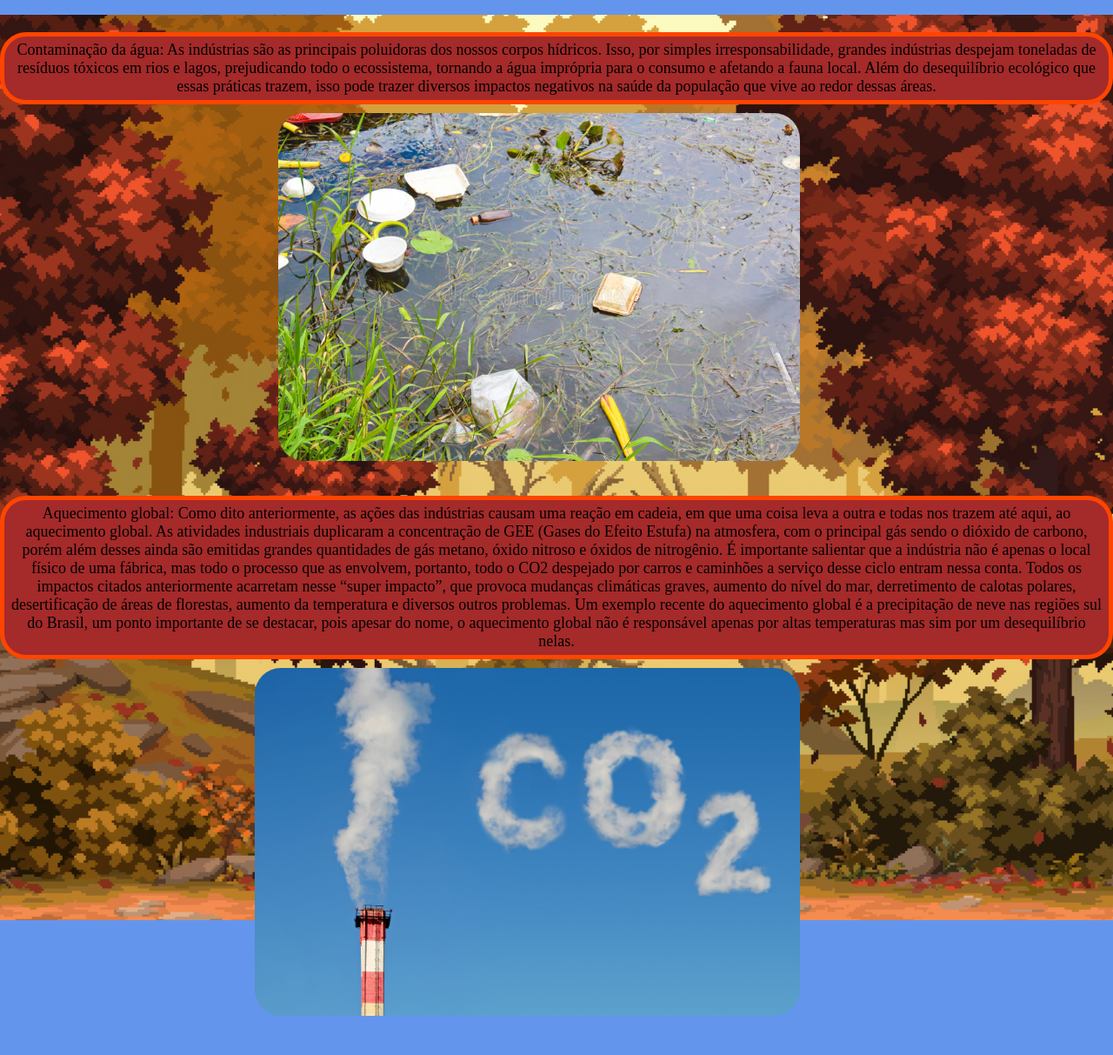
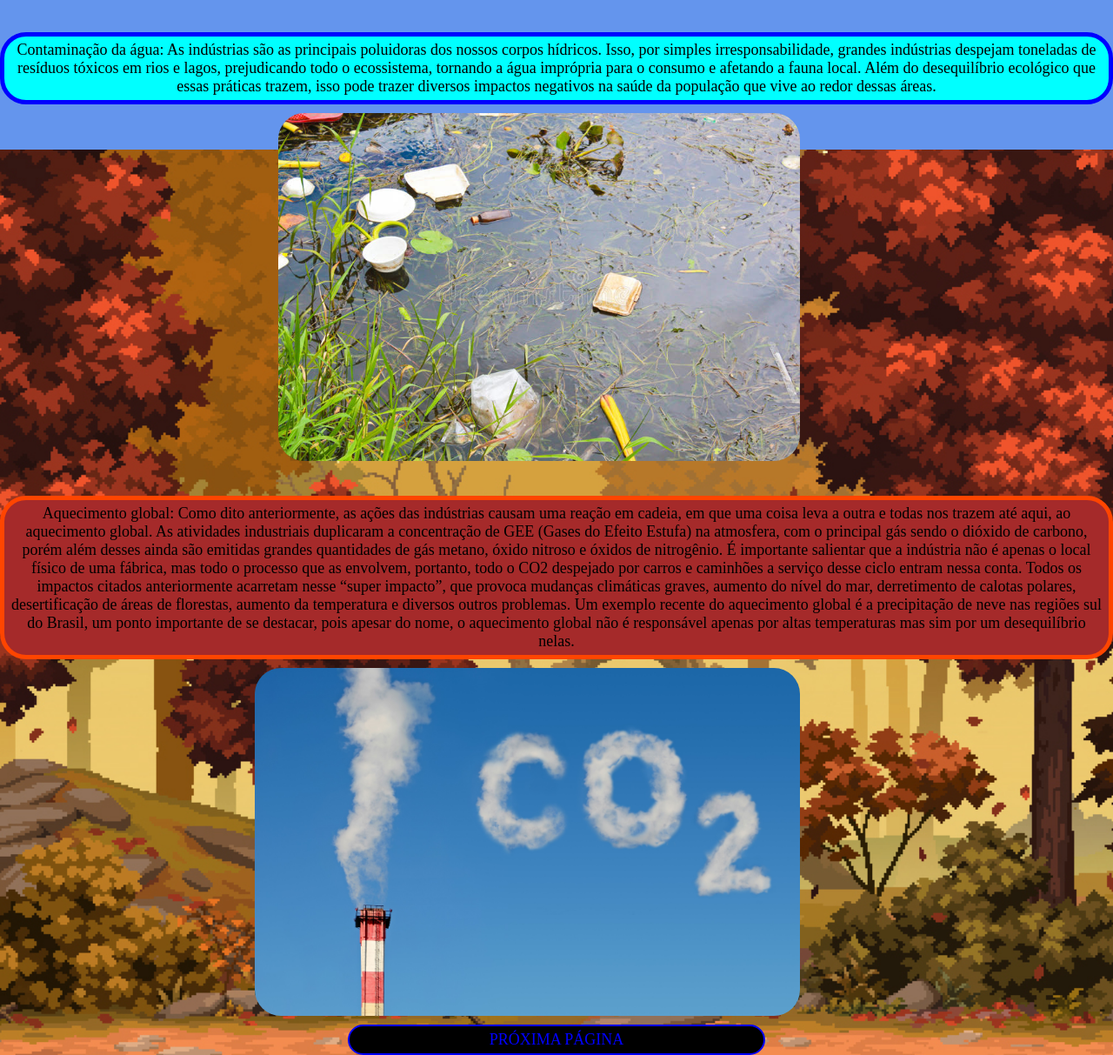
Before and after one commit to AnderRodri/Industrias2, a plain HTML site: page index.html in a window 1280 px wide. Shown: the part 1156-2369 px from the top of the page at 87% size. Before the commit the page ends 2324 px from the top, so only its background shows below. Drawn offline with Linux system fonts and the light colour scheme.

Commit message:
the last commit

```diff
--- a/style.css
+++ b/style.css
@@ -74,8 +74,8 @@ a {
   text-align: center;
   justify-content: center;
   font-size: large;
-  border: 5px solid orangered;
-  background-color:brown;
+  border: 5px solid blue;
+  background-color:cyan;
   color: black;
 }
 #water img {
@@ -112,6 +112,6 @@ a {
   background-color: black;
   color: blue;
   padding: 5px;
-  margin: 265px 400px 0;
+  margin: 420px 400px 0;
   text-decoration: none;
 }
```
